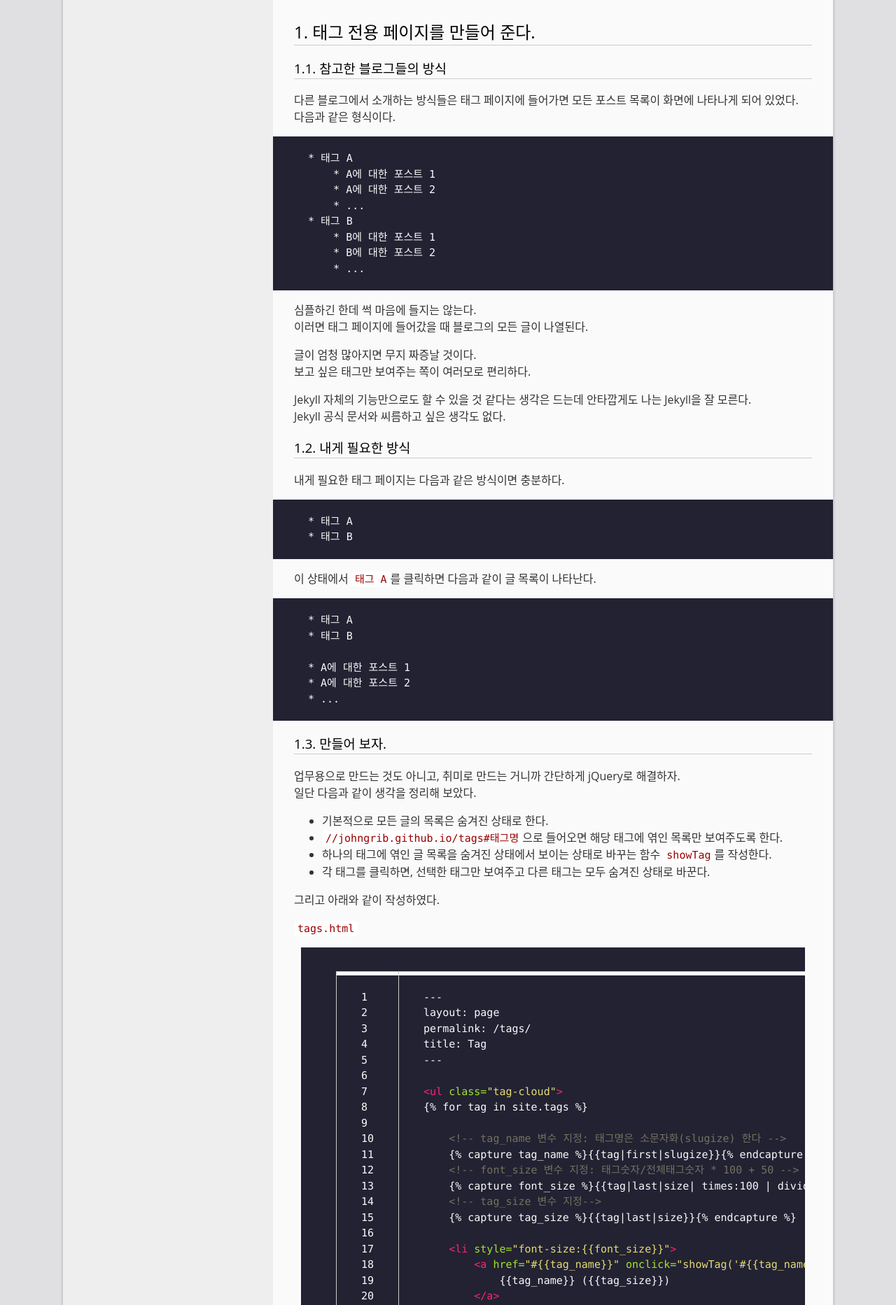
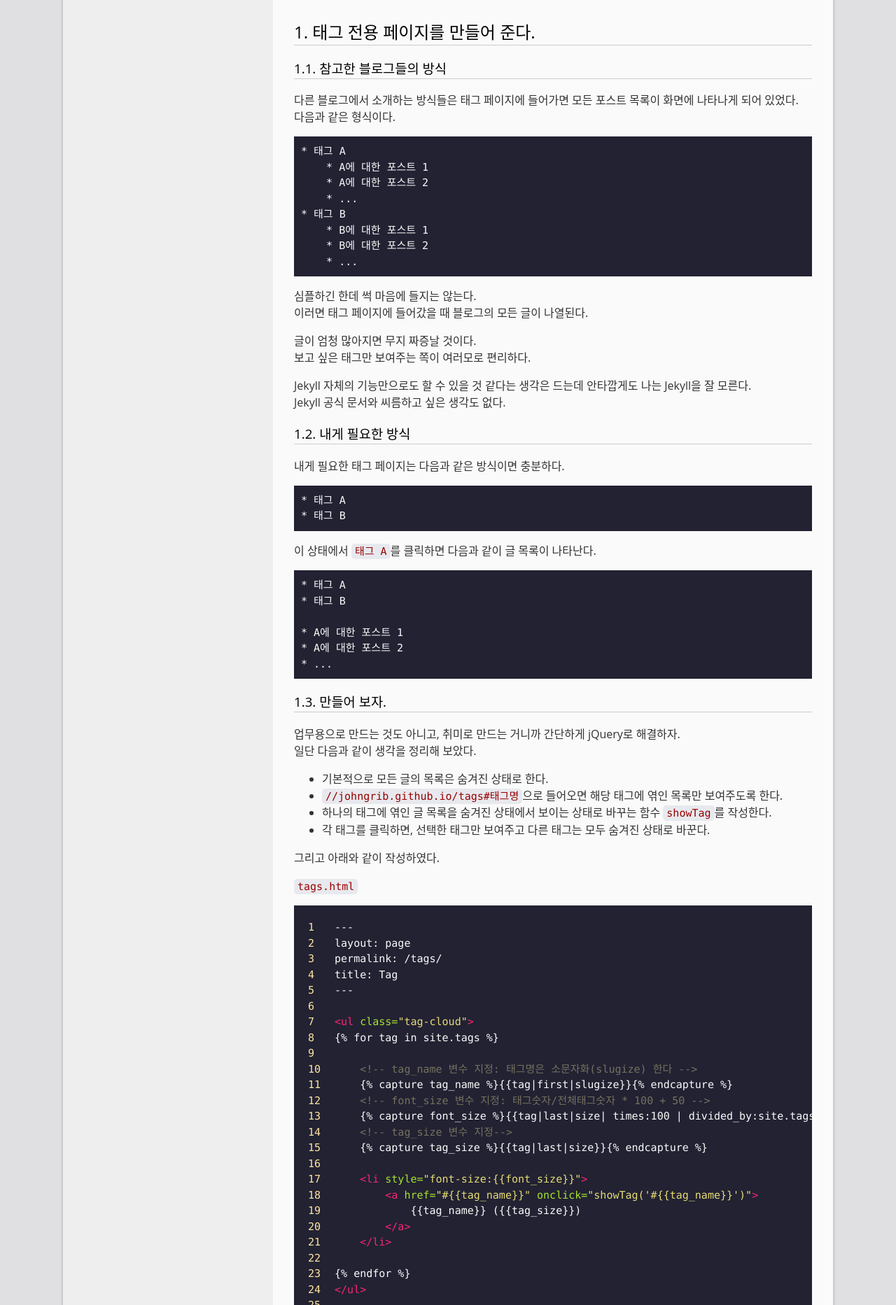
Before and after one commit to johngrib/johngrib.github.io.back, a Jekyll site: the page built from _posts/2017-01-22-jekyll-category-tag.md, in a window 1280 px wide. Shown: the part 731-2596 px from the top of the page at 70% size. Built offline with Jekyll 4.4.1, drawn with Linux system fonts in a browser that asks for light colours; comment, search, counter and statistics services are not loaded.

Commit message:
code 표현 관련 css 수정

```diff
--- a/_sass/_base.scss
+++ b/_sass/_base.scss
@@ -23,13 +23,13 @@ code,pre {
 }
 code {
 	color: #900;
-	background-color: #fff;
+	background-color: #e7e9ee;
 	padding: 2px 5px;
 	border-radius: 5px;
 }
 pre {
 	overflow-x: auto;
-	padding: 20px 50px;
+	padding: 10px 10px;
 }
 pre, pre code {
 	color: #fafafa;
@@ -68,6 +68,16 @@ table {
 	}
 }
 
+.language-html table {
+    background: transparent;
+    margin: 0;
+}
+.language-html td {
+    padding: 0;
+    border: 0;
+
+}
+
 h1,h2,h3,h4,h5,h6{
 	font-weight: normal;
 }
--- a/_sass/_post.scss
+++ b/_sass/_post.scss
@@ -39,7 +39,7 @@
         }
 
         pre {
-            margin: 0 -30px;
+            margin: 0;
             @include media-query($on-palm) {
                 margin: 0 -10px;
             }
@@ -54,4 +54,7 @@
     .post-comments {
         padding-top: 30px;
     }
+    figure {
+        margin: 0;
+    }
 }
--- a/_sass/_syntax-highlighting.scss
+++ b/_sass/_syntax-highlighting.scss
@@ -64,4 +64,5 @@
     .gu { color: #75715e; } /* Generic.Subheading & Diff Unified/Comment? */
     .gd { color: #f92672; } /* Generic.Deleted & Diff Deleted */
     .gi { color: #a6e22e; } /* Generic.Inserted & Diff Inserted */
+    .lineno { color: #ffe5a0; }
 }
```
